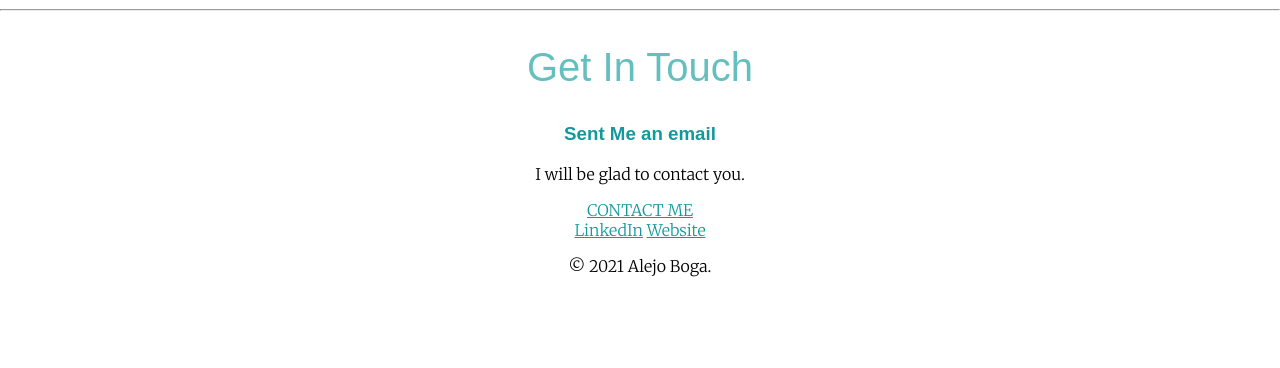
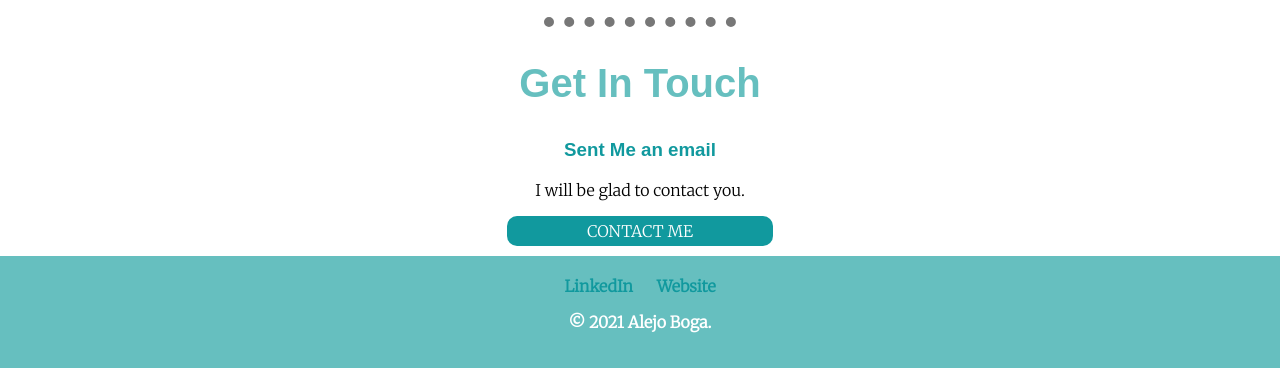
Before and after one commit to Alejoboga20/my-site, a plain HTML site: page index.html in a window 1280 px wide. Shown: the part 1996-2364 px from the top of the page. Before the commit the page ends 2288 px from the top, so only its background shows below. Drawn offline with Linux system fonts and the light colour scheme.

Commit message:
Final Styling

```diff
--- a/css/styles.css
+++ b/css/styles.css
@@ -27,6 +27,15 @@ h3 {
 
 a {
   color: #11999e;
+  text-decoration: none;
+}
+
+hr {
+  border-style: none;
+  border-width: 10px;
+  border-top-style: dotted;
+  border-color: #777777;
+  width: 15%;
 }
 
 .top-container {
@@ -76,3 +85,35 @@ a {
 .bottom-container {
   margin-top: 200px;
 }
+
+.bottom-container h2 {
+  font-weight: bold;
+}
+
+.btn {
+  display: block;
+  position: relative;
+  margin: 10px auto;
+  padding: 5px;
+  border-radius: 10px;
+  width: 20%;
+  background-color: #11999e;
+  color: white;
+}
+
+.footer {
+  padding: 20px;
+  background-color: #66bfbf;
+}
+
+.footer p {
+  color: white;
+  font-weight: bold;
+}
+
+.footer a {
+  color: #11999e;
+  margin-left: 10px;
+  margin-right: 10px;
+  font-weight: bold;
+}
--- a/index.html
+++ b/index.html
@@ -54,11 +54,13 @@
         <p>I will be glad to contact you.</p>
         <a class="btn" href="mailto:alejoboga19@gmail.com">CONTACT ME</a>
       </div>
-      <a class="footer-link" href="https://www.linkedin.com/in/alejoboga" target="_blank"
-        >LinkedIn</a
-      >
-      <a class="footer-link" href="https://www.alejoboga.com/" target="_blank">Website</a>
-      <p>© 2021 Alejo Boga.</p>
+      <div class="footer">
+        <a class="footer-link" href="https://www.linkedin.com/in/alejoboga" target="_blank"
+          >LinkedIn</a
+        >
+        <a class="footer-link" href="https://www.alejoboga.com/" target="_blank">Website</a>
+        <p>© 2021 Alejo Boga.</p>
+      </div>
     </div>
   </body>
 </html>
```
